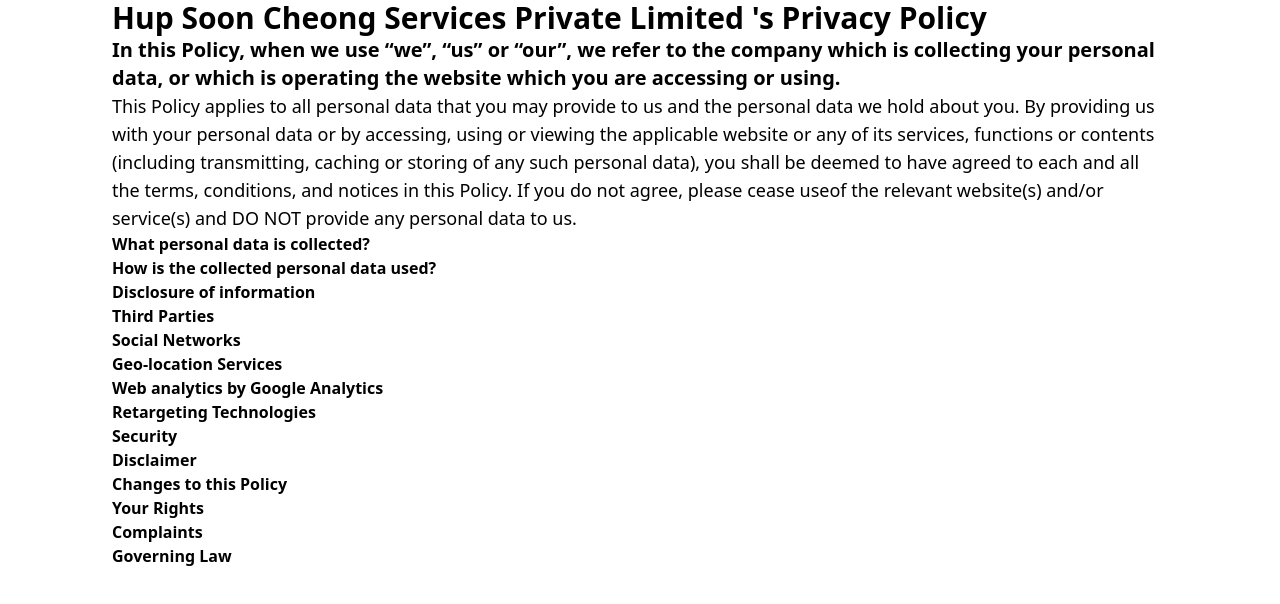
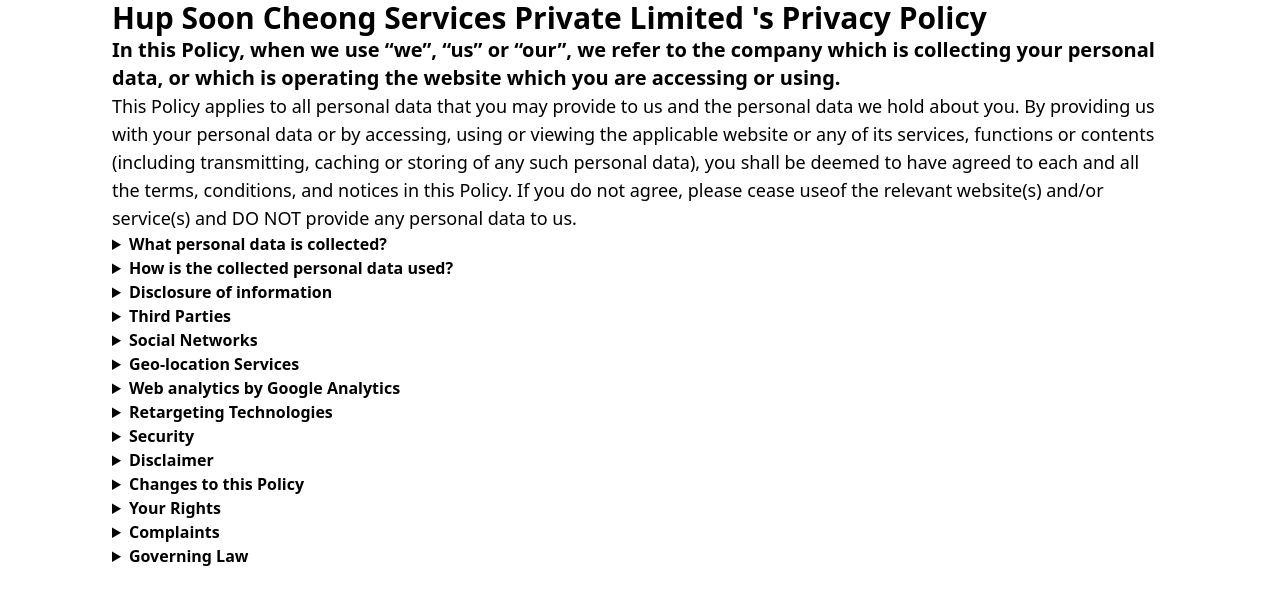
Before and after one commit to tnngoan/HSC-tracking, a Next.js app: page /privacy in a window 1280 px wide. Shown: the top 604 px of the page. Built offline with nearby package versions, Linux system fonts and the light colour scheme.

Commit message:
printing ordered list

```diff
--- a/components/policy/PolicyContent.js
+++ b/components/policy/PolicyContent.js
@@ -1,12 +1,25 @@
 import React from 'react'
 
 const PolicyContent = ({ policies }) => {
-    console.log(policies)
     return (
         <div>
             {policies.map((p, i) => {
                 return (
-                    <p className='cursor-pointer font-bold'><a href="/privacy" key={i}>{Object.keys(p)}</a></p>
+                    <details key={i}>
+                        <summary className='cursor-pointer font-bold'>{Object.keys(p)}</summary>
+                        {p[Object.keys(p)].map((item, id) => {
+                            {
+                                if (typeof item === 'string') { return item } else {
+                                    return <details key={id}>
+                                        <summary className='cursor-pointer font-semibold'>
+                                            {Object.keys(item)}
+                                        </summary>
+                                    </details>
+                                }
+                            }
+                            { console.log((item)) }
+                        })}
+                    </details>
                 )
             })}
         </div>
```
